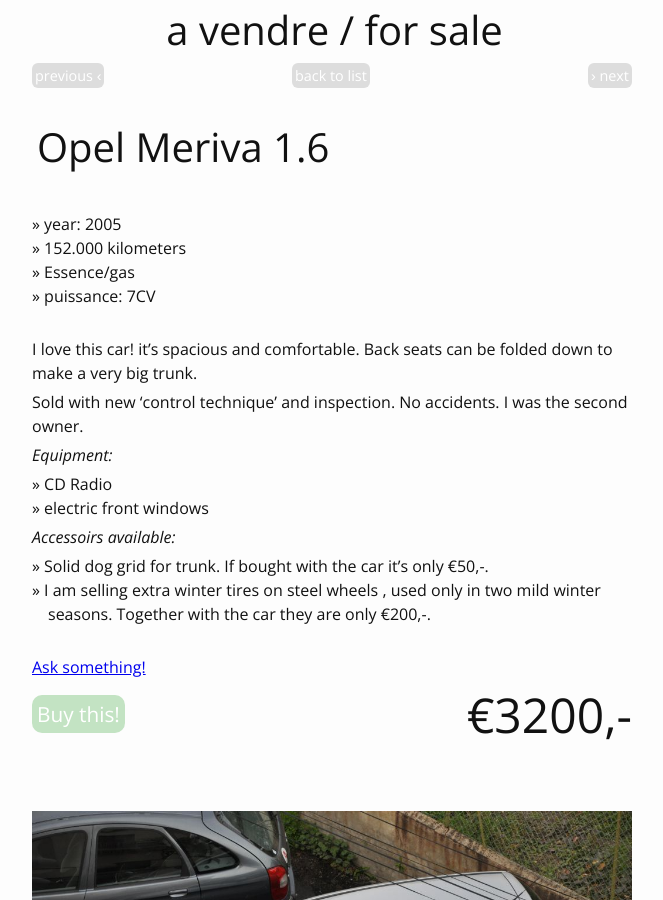
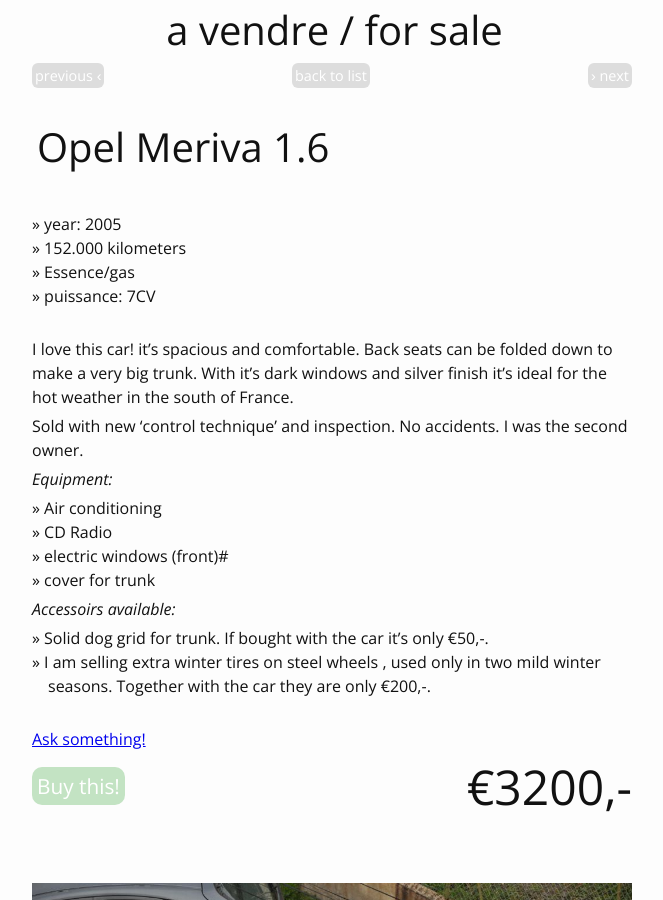
Before and after one commit to fdschneider/jekyll-garagesale, a Jekyll site: the page built from _posts/2015-02-21-car.md, in a window 1280 px wide and 900 px high. Shown: the whole window, without its empty margins (308-971 px from the left). Built offline with Jekyll 4.4.1, drawn with Linux system fonts in a browser that asks for light colours.

Commit message:
new posts

```diff
--- a/_posts/2015-02-21-car.md
+++ b/_posts/2015-02-21-car.md
@@ -11,18 +11,23 @@
 - car
 images:
 - DSC_0101.JPG
+- DSC_0114.JPG
+- DSC_0115.JPG
+- DSC_0111.JPG
 sold: false
 ---
 
-I love this car! it's spacious and comfortable. Back seats can be folded down to make a very big trunk.
+I love this car! it's spacious and comfortable. Back seats can be folded down to make a very big trunk. With it's dark windows and silver finish it's ideal for the hot weather in the south of France.
 
 Sold with new 'control technique' and inspection. No accidents. I was the second owner.
 
 
 *Equipment:*
 
+- Air conditioning
 - CD Radio
-- electric front windows
+- electric windows (front)#
+- cover for trunk
 
 *Accessoirs available:*
 
```
Also changed, not shown: _posts/2015-02-21-chair.md (+4 -2 lines), _posts/2015-02-21-knives.md (added, +12 -0 lines), _posts/_2015-02-21-mixer.md (added, +12 -0 lines), _images/DSC_0111.JPG (added), _images/DSC_0114.JPG (added), _images/DSC_0115.JPG (added), _images/DSC_0120.JPG (added), _images/DSC_0122.JPG (added).
